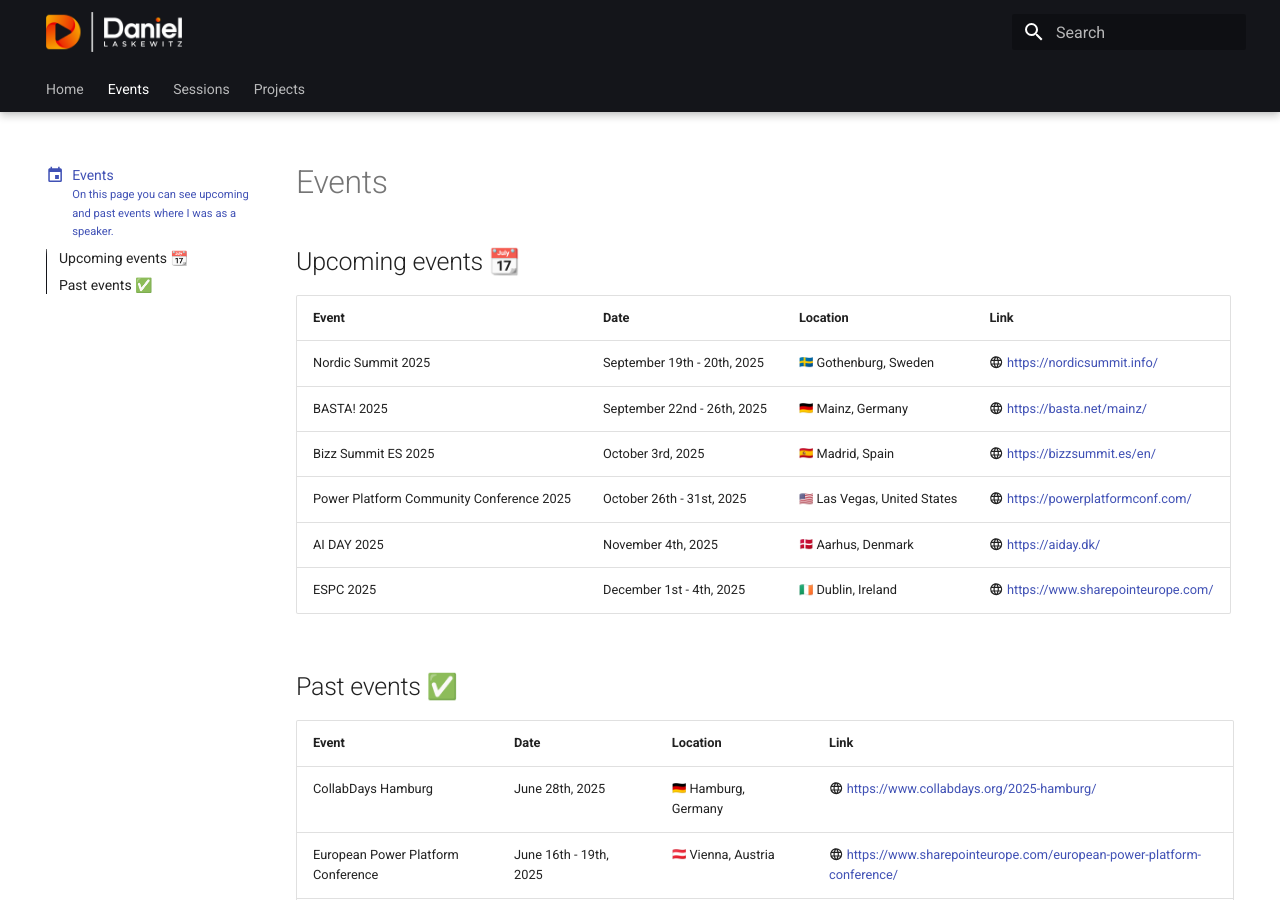
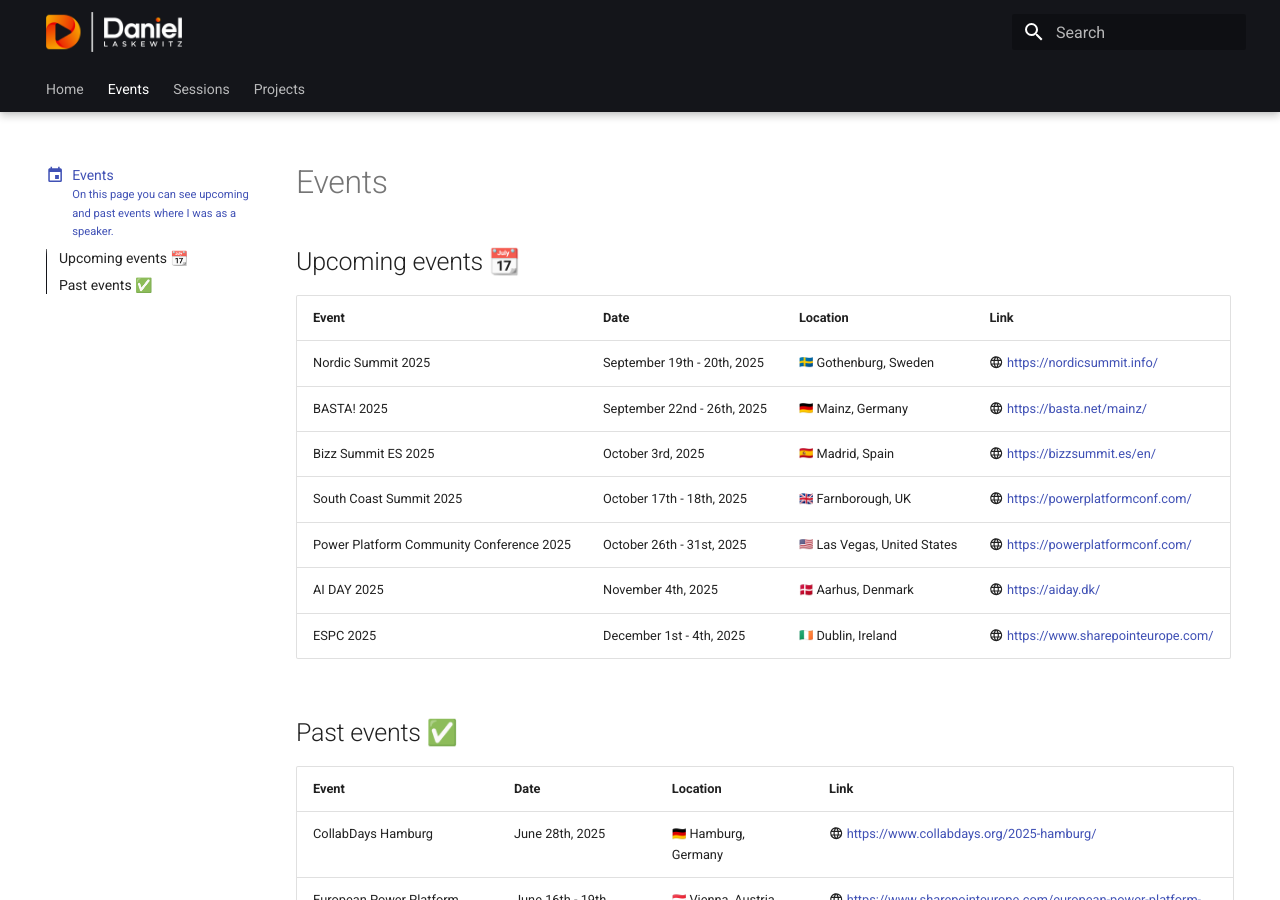
Before and after one commit to Laskewitz/laskewitz.github.io, an MkDocs documentation site: the page built from docs/events.md, in a window 1280 px wide and 900 px high. Built offline with MkDocs 1.6.1 and Material for MkDocs 9.7.7, drawn with Linux system fonts in a browser that asks for light colours; emoji names are drawn with the system emoji font.

Commit message:
Added ticket information

```diff
--- a/docs/events.md
+++ b/docs/events.md
@@ -15,13 +15,14 @@
 
 | Event | Date | Location | Link |
 | ----------- | ------------------------------------ | ------------------------------------ | ------------------------------------ |
-| Nordic Summit 2025 | September 19th - 20th, 2025 | :se: Gothenburg, Sweden | :material-web: [https://nordicsummit.info/](https://nordicsummit.info/) |
-| BASTA! 2025 | September 22nd - 26th, 2025 | :de: Mainz, Germany | :material-web: [https://basta.net/mainz/](https://basta.net/mainz/) |
-| Bizz Summit ES 2025 | October 3rd, 2025 | :es: Madrid, Spain | :material-web: [https://bizzsummit.es/en/](https://bizzsummit.es/en/) |
-| Power Platform Community Conference 2025 | October 26th - 31st, 2025 | :us: Las Vegas, United States | :material-web: [https://powerplatformconf.com/](https://powerplatformconf.com/) |
-| AI DAY 2025 | November 4th, 2025 | :dk: Aarhus, Denmark | :material-web: [https://aiday.dk/](https://aiday.dk/) |
-| ESPC 2025 | December 1st - 4th, 2025 | :ie: Dublin, Ireland | :material-web: [https://www.sharepointeurope.com/](https://www.sharepointeurope.com/) |
-<!-- | Name | Date | :nl: | :material-web: [website](website) | -->
+| Nordic Summit 2025 | September 19th - 20th, 2025 | :se: Gothenburg, Sweden | :material-web: [https://nordicsummit.info/](https://nordicsummit.info/) | 🎟️ [Tickets](https://nordicsummit.info/tickets/) |
+| BASTA! 2025 | September 22nd - 26th, 2025 | :de: Mainz, Germany | :material-web: [https://basta.net/mainz/](https://basta.net/mainz/) | 🎟️ [Tickets](https://basta.net/mainz/tickets-mainz/?go=ok) |
+| Bizz Summit ES 2025 | October 3rd, 2025 | :es: Madrid, Spain | :material-web: [https://bizzsummit.es/en/](https://bizzsummit.es/en/) | 🎟️ Tickets not available yet |
+| South Coast Summit 2025 | October 17th - 18th, 2025 | :gb: Farnborough, UK | :material-web: [https://powerplatformconf.com/](https://powerplatformconf.com/) | 🎟️ [Tickets](https://events.justattend.com/events/conference-hub/30432938) |
+| Power Platform Community Conference 2025 | October 26th - 31st, 2025 | :us: Las Vegas, United States | :material-web: [https://powerplatformconf.com/](https://powerplatformconf.com/) | 🎟️ [Tickets](https://powerplatformconf.com/#!/register) |
+| AI DAY 2025 | November 4th, 2025 | :dk: Aarhus, Denmark | :material-web: [https://aiday.dk/](https://aiday.dk/) | 🎟️ [Tickets](https://aiday.dk/billet/) |
+| ESPC 2025 | December 1st - 4th, 2025 | :ie: Dublin, Ireland | :material-web: [https://www.sharepointeurope.com/](https://www.sharepointeurope.com/) | 🎟️ [Tickets](https://www.sharepointeurope.com/pricing/) |
+<!-- | Name | Date | :nl: | :material-web: [website](website) | 🎟️ [Tickets]() | -->
 
 ## Past events ✅
 
```
